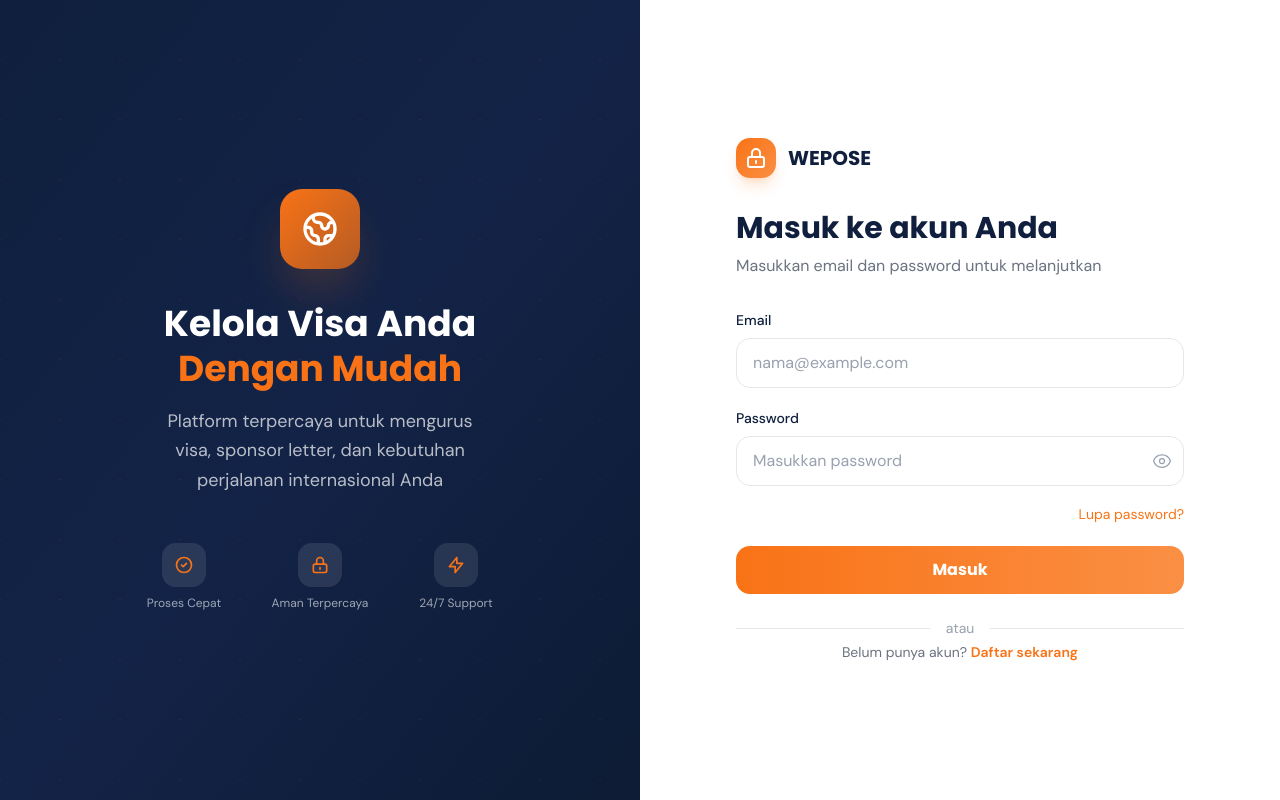
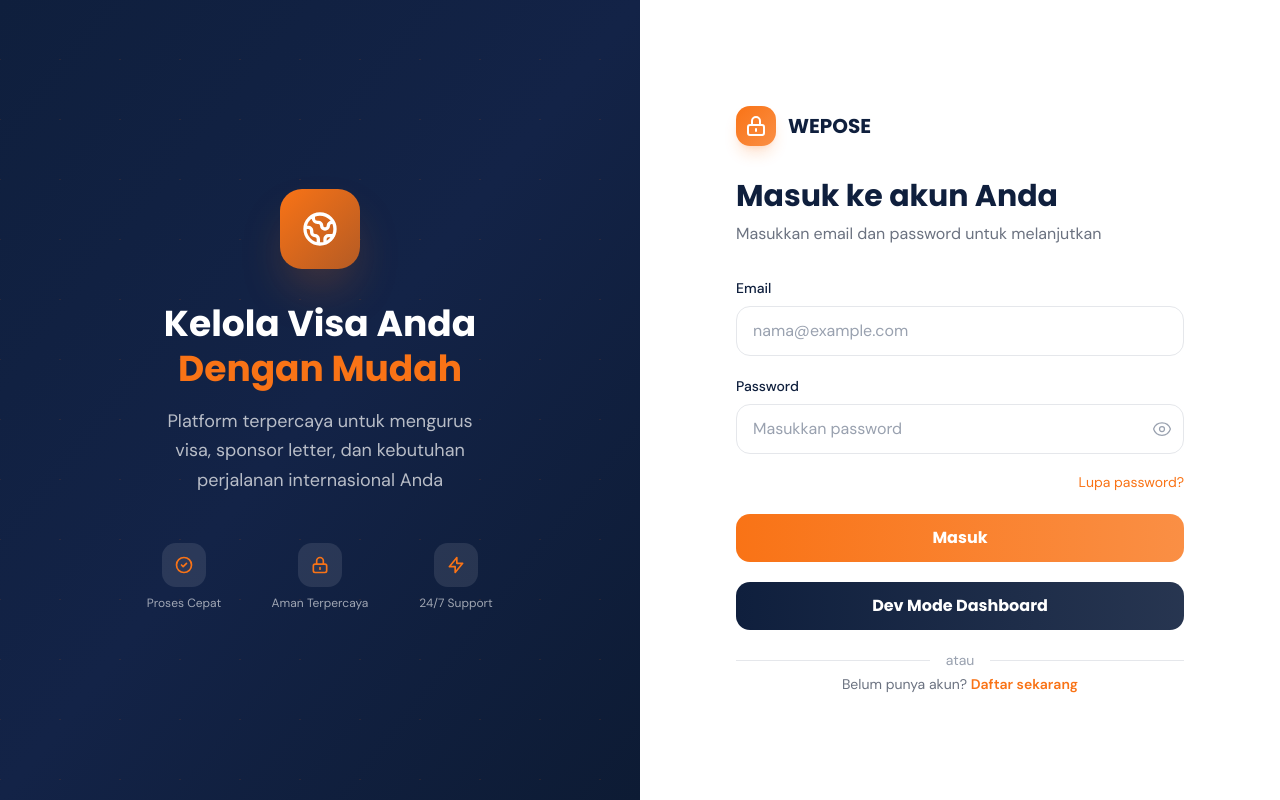
Before and after one commit to rafif143/prototype-wepose, a Next.js app: page /auth in a window 1280 px wide. Built offline with nearby package versions, Linux system fonts and the light colour scheme.

Commit message:
portal user

```diff
--- a/app/auth/page.tsx
+++ b/app/auth/page.tsx
@@ -175,6 +175,14 @@ function AuthPageContent() {
                 </div>
 
                 <SubmitButton isLoading={isLoading} label="Masuk" loadingLabel="Masuk..." />
+
+                {/* Dev Mode Dashboard Button */}
+                <Link
+                  href="/dashboard"
+                  className="w-full bg-gradient-to-r from-navy to-navy/90 text-white font-poppins font-bold py-3 px-6 rounded-xl hover:shadow-xl hover:shadow-navy/25 hover:-translate-y-0.5 transition-all duration-200 text-center block"
+                >
+                  Dev Mode Dashboard
+                </Link>
 
                 <Divider />
 
--- a/features/dashboard/components/GreetingCard.tsx
+++ b/features/dashboard/components/GreetingCard.tsx
@@ -11,7 +11,7 @@ export function GreetingCard() {
   });
 
   const profileCompletion = 75; // Mock data
-  const userName = "Rafif"; // Mock data
+  const userName = "User"; // Mock data
 
   return (
     <motion.div
```
